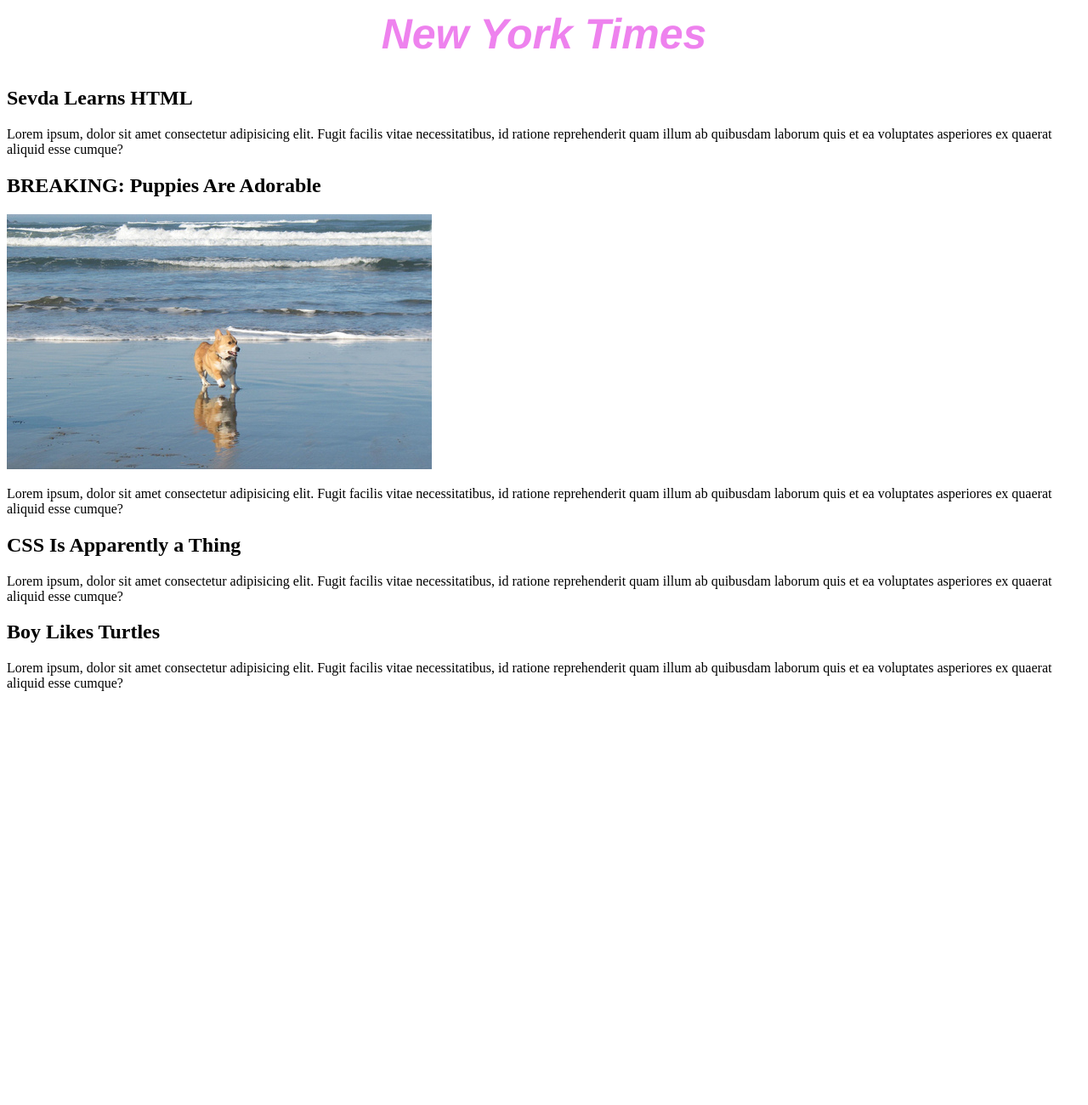
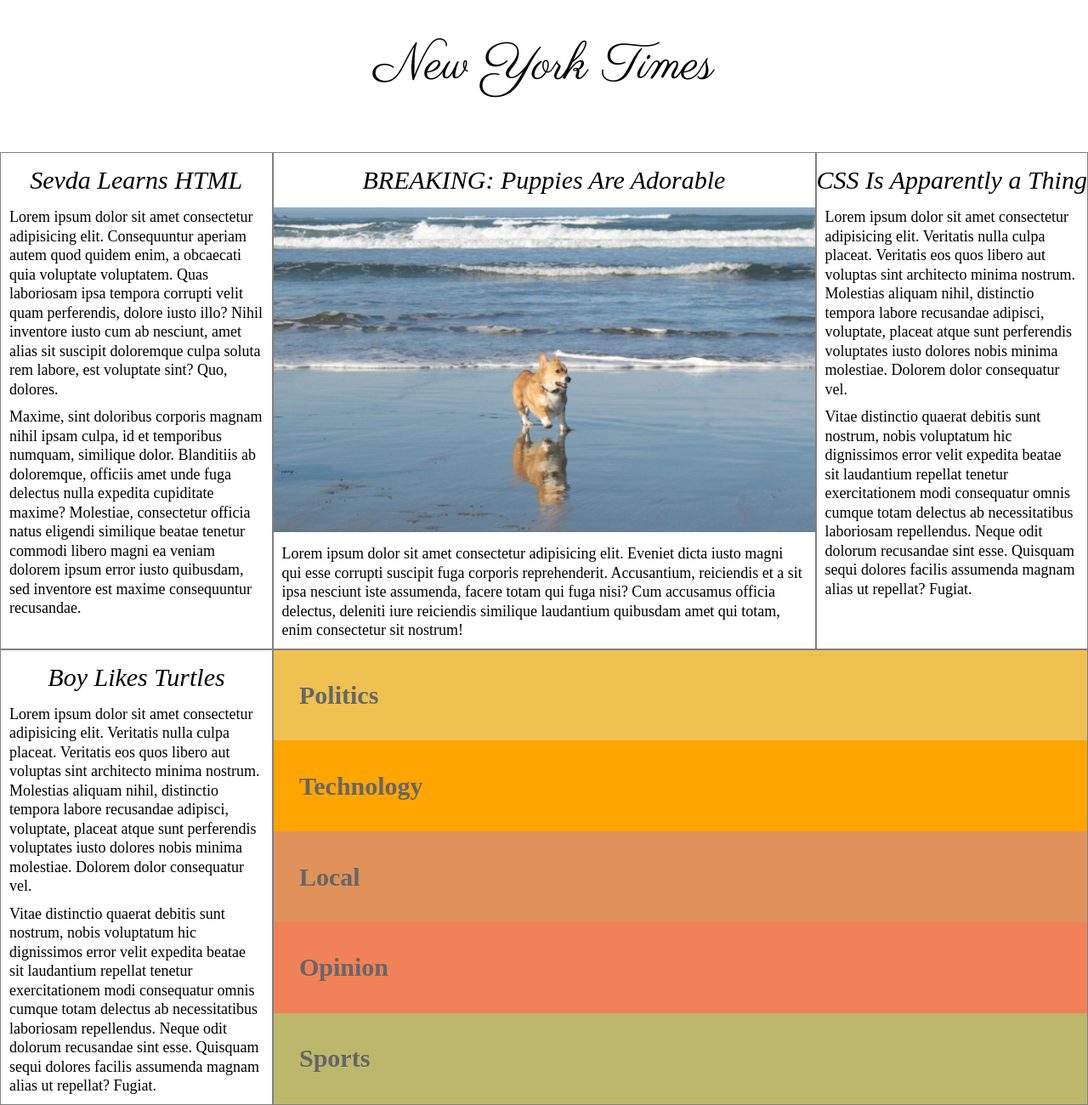
Before and after one commit to sevdas/Project-HTML-CSS, a plain HTML site: page index.html in a window 1280 px wide. Shown: the part 23-1323 px from the top of the page at 85% size. Before the commit the page ends 852 px from the top, so only its background shows below. Drawn offline with Linux system fonts and the light colour scheme; files whose address does not match are found by name.

Commit message:
change html & refactor css

```diff
--- a/index.html
+++ b/index.html
@@ -4,50 +4,133 @@
     <meta charset="UTF-8" />
     <meta name="viewport" content="width=device-width, initial-scale=1.0" />
     <title>•Project I•</title>
+    <link
+      href="https://fonts.googleapis.com/css2?family=Parisienne&display=swap"
+      rel="stylesheet"
+    />
     <link rel="stylesheet" href="./style.css" />
-    <link rel="icon" type="image/png" href="/Users/sevdashukrieva/Documents/Coding/Capstone Project | HTML & CSS/Favicon.Test.png">
+    <link
+      rel="icon"
+      type="image/png"
+      href="/Users/sevdashukrieva/Documents/Coding/Capstone Project | HTML & CSS/Favicon.Test.png"
+    />
   </head>
+
   <body>
-    <h1>New York Times</h1>
+    <h1 class="main-brand-tittle">New York Times</h1>
+    <section class="row">
+      <article class="story quarter">
+        <h1 class="story-tittle">Sevda Learns HTML</h1>
+        <p class="story-text">
+          Lorem ipsum dolor sit amet consectetur adipisicing elit. Consequuntur
+          aperiam autem quod quidem enim, a obcaecati quia voluptate voluptatem.
+          Quas laboriosam ipsa tempora corrupti velit quam perferendis, dolore
+          iusto illo? Nihil inventore iusto cum ab nesciunt, amet alias sit
+          suscipit doloremque culpa soluta rem labore, est voluptate sint? Quo,
+          dolores.
+        </p>
+        <p class="story-text">
+          Maxime, sint doloribus corporis magnam nihil ipsam culpa, id et
+          temporibus numquam, similique dolor. Blanditiis ab doloremque,
+          officiis amet unde fuga delectus nulla expedita cupiditate maxime?
+          Molestiae, consectetur officia natus eligendi similique beatae tenetur
+          commodi libero magni ea veniam dolorem ipsum error iusto quibusdam,
+          sed inventore est maxime consequuntur recusandae.
+        </p>
+      </article>
+      <article class="story half">
+        <h1 class="story-tittle">BREAKING: Puppies Are Adorable</h1>
+        <img
+          class="story-image"
+          src="/Users/sevdashukrieva/Documents/Coding/Capstone Project | HTML & CSS/placeorgi.jpeg"
+          alt="adorable corgi dog"
+        />
+        <p class="story-text">
+          Lorem ipsum dolor sit amet consectetur adipisicing elit. Eveniet dicta
+          iusto magni qui esse corrupti suscipit fuga corporis reprehenderit.
+          Accusantium, reiciendis et a sit ipsa nesciunt iste assumenda, facere
+          totam qui fuga nisi? Cum accusamus officia delectus, deleniti iure
+          reiciendis similique laudantium quibusdam amet qui totam, enim
+          consectetur sit nostrum!
+        </p>
+      </article>
+      <article class="story quarter">
+        <h1 class="story-tittle">CSS Is Apparently a Thing</h1>
+        <p class="story-text">
+          Lorem ipsum dolor sit amet consectetur adipisicing elit. Veritatis
+          nulla culpa placeat. Veritatis eos quos libero aut voluptas sint
+          architecto minima nostrum. Molestias aliquam nihil, distinctio tempora
+          labore recusandae adipisci, voluptate, placeat atque sunt perferendis
+          voluptates iusto dolores nobis minima molestiae. Dolorem dolor
+          consequatur vel.
+        </p>
+        <p class="story-text">
+          Vitae distinctio quaerat debitis sunt nostrum, nobis voluptatum hic
+          dignissimos error velit expedita beatae sit laudantium repellat
+          tenetur exercitationem modi consequatur omnis cumque totam delectus ab
+          necessitatibus laboriosam repellendus. Neque odit dolorum recusandae
+          sint esse. Quisquam sequi dolores facilis assumenda magnam alias ut
+          repellat? Fugiat.
+        </p>
+      </article>
+    </section>
+    <section class="row">
+      <article class="story quarter">
+        <h1 class="story-tittle">Boy Likes Turtles</h1>
+        <p class="story-text">
+          Lorem ipsum dolor sit amet consectetur adipisicing elit. Veritatis
+          nulla culpa placeat. Veritatis eos quos libero aut voluptas sint
+          architecto minima nostrum. Molestias aliquam nihil, distinctio tempora
+          labore recusandae adipisci, voluptate, placeat atque sunt perferendis
+          voluptates iusto dolores nobis minima molestiae. Dolorem dolor
+          consequatur vel.
+        </p>
+        <p class="story-text">
+          Vitae distinctio quaerat debitis sunt nostrum, nobis voluptatum hic
+          dignissimos error velit expedita beatae sit laudantium repellat
+          tenetur exercitationem modi consequatur omnis cumque totam delectus ab
+          necessitatibus laboriosam repellendus. Neque odit dolorum recusandae
+          sint esse. Quisquam sequi dolores facilis assumenda magnam alias ut
+          repellat? Fugiat.
+        </p>
+      </article>
+      <ul class="nav-bar three-quarter">
+        <li class="nav-item">
+          <a href="#">Politics</a>
+        </li>
+        <li class="nav-item">
+          <a href="#">Technology</a>
+        </li>
+        <li class="nav-item">
+          <a href="#">Local</a>
+        </li>
+        <li class="nav-item">
+          <a href="#">Opinion</a>
+        </li>
+        <li class="nav-item">
+          <a href="#">Sports</a>
+        </li>
+      </ul>
+    </section>
   </body>
 </html>
 
-<div>
-  <h2>Sevda Learns HTML</h2>
-  <p>
-    Lorem ipsum, dolor sit amet consectetur adipisicing elit. Fugit facilis
-    vitae necessitatibus, id ratione reprehenderit quam illum ab quibusdam
-    laborum quis et ea voluptates asperiores ex quaerat aliquid esse cumque?
-  </p>
-</div>
-
-<div>
-  <h2>BREAKING: Puppies Are Adorable</h2>
-  <img
-    src="/Users/sevdashukrieva/Documents/Coding/Capstone Project | HTML & CSS/placeorgi.jpeg"
-    alt=""
-  />
-  <p>
-    Lorem ipsum, dolor sit amet consectetur adipisicing elit. Fugit facilis
-    vitae necessitatibus, id ratione reprehenderit quam illum ab quibusdam
-    laborum quis et ea voluptates asperiores ex quaerat aliquid esse cumque?
-  </p>
-</div>
-
-<div>
-  <h2>CSS Is Apparently a Thing</h2>
-  <p>
-    Lorem ipsum, dolor sit amet consectetur adipisicing elit. Fugit facilis
-    vitae necessitatibus, id ratione reprehenderit quam illum ab quibusdam
-    laborum quis et ea voluptates asperiores ex quaerat aliquid esse cumque?
-  </p>
-</div>
-
-<div>
-  <h2>Boy Likes Turtles</h2>
-  <p>
-    Lorem ipsum, dolor sit amet consectetur adipisicing elit. Fugit facilis
-    vitae necessitatibus, id ratione reprehenderit quam illum ab quibusdam
-    laborum quis et ea voluptates asperiores ex quaerat aliquid esse cumque?
-  </p>
-</div>
+<!-- <nav class="nav-bar three-quarter">
+        <ul>
+          <li class="nav-item">
+            <a href="#" class="nav-link">Politics</a>
+          </li>
+          <li class="nav-item">
+            <a href="#" class="nav-link">Technology</a>
+          </li>
+          <li class="nav-item">
+            <a href="#" class="nav-link">Local</a>
+          </li>
+          <li class="nav-item">
+            <a href="#" class="nav-link">Opinion</a>
+          </li>
+          <li class="nav-item">
+            <a href="#" class="nav-link">Sports</a>
+          </li>
+        </ul>
+      </nav> -->
--- a/style.css
+++ b/style.css
@@ -1,8 +1,105 @@
-h1 {
-    font-family: Helvetica;
-    font-style: italic;
-    color: violet;
-    font-size: 50px;
-    text-align: center;
+body {
+  margin: 0;
+}
 
+.main-brand-tittle {
+  font-size: 60px;
+  text-align: center;
+  font-family: "Parisienne", cursive;
+  font-weight: inherit;
+  margin: 60px 0px 60px 0px;
 }
+
+.story-tittle {
+  font-family: futura;
+  font-weight: normal;
+  font-style: italic;
+  font-size: 30px;
+  margin: 15px 0px 15px 0px;
+  text-align: center;
+}
+
+.story-text {
+  margin: 10px;
+  line-height: 1.25;
+  font-size: 18px;
+}
+
+.story-image {
+  width: 100%;
+  margin: auto;
+}
+
+.row {
+  display: flex;
+  align-items: stretch;
+}
+
+.story {
+  border: 1px solid grey;
+}
+
+.quarter {
+  width: 25%;
+  /* flex-grow: 1; */
+}
+
+.half {
+  width: 50%;
+  /* flex-grow: 2; */
+}
+
+.three-quarter {
+  width: 75%;
+  /* flex-grow: 3; */
+}
+
+.nav-bar {
+  border: 1px solid grey;
+  display: flex;
+  flex-direction: column;
+  margin: 0;
+  padding: 0;
+  list-style: none;
+  font-size: 30px;
+}
+
+.nav-item {
+  display: flex;
+  align-items: center;
+  width: 100%;
+  /* flex-grow: 1; */
+  height: 100%;
+  font-weight: bold;
+  color: rgb(102, 102, 102);
+}
+
+.nav-item a {
+  text-decoration: none;
+  color: rgb(102, 102, 102);
+  margin-left: 30px;
+}
+
+.nav-item a:hover {
+  text-decoration: underline;
+}
+
+.nav-item:nth-child(1) {
+  background-color: rgb(238, 193, 80);
+}
+
+.nav-item:nth-child(2) {
+  background-color: orange;
+}
+
+.nav-item:nth-child(3) {
+  background-color: rgb(224, 146, 90);
+}
+
+.nav-item:nth-child(4) {
+  background-color: rgb(240, 129, 88);
+}
+
+.nav-item:nth-child(5) {
+  background-color: darkkhaki;
+}
```
Also changed, not shown: 1 other file.
